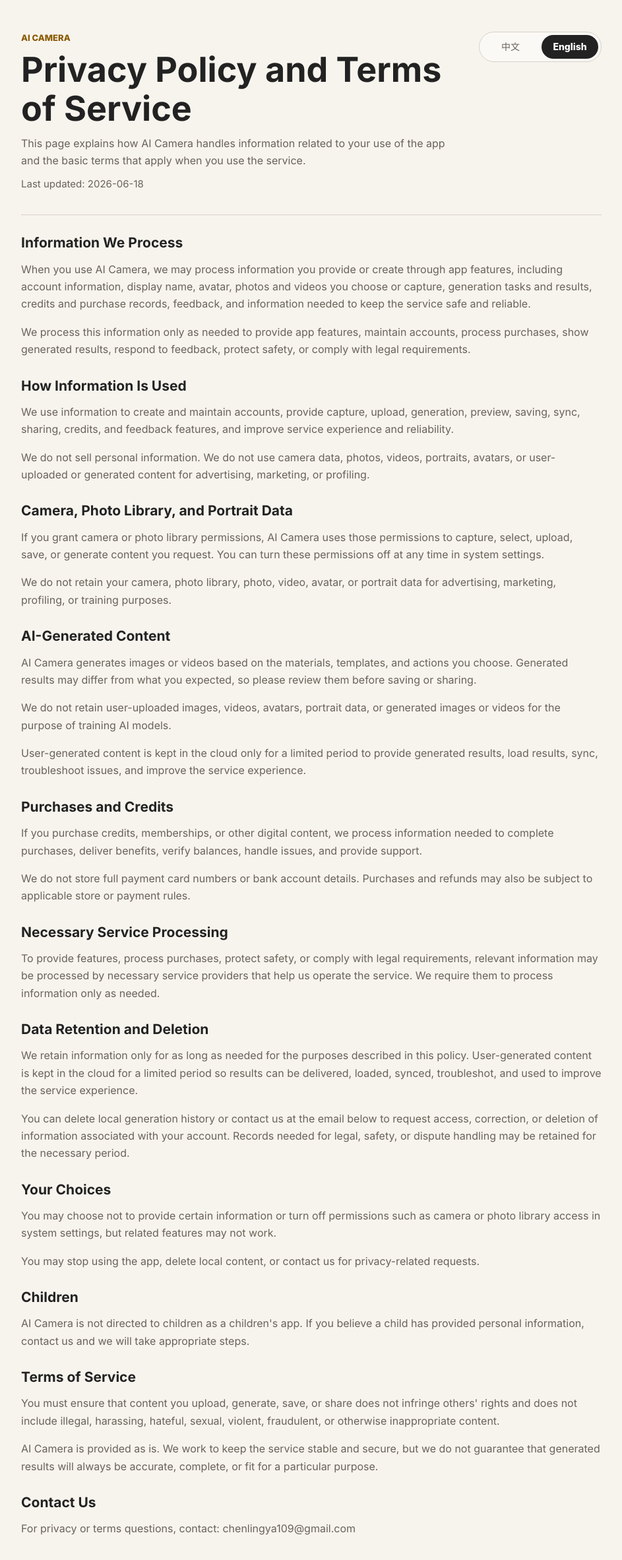
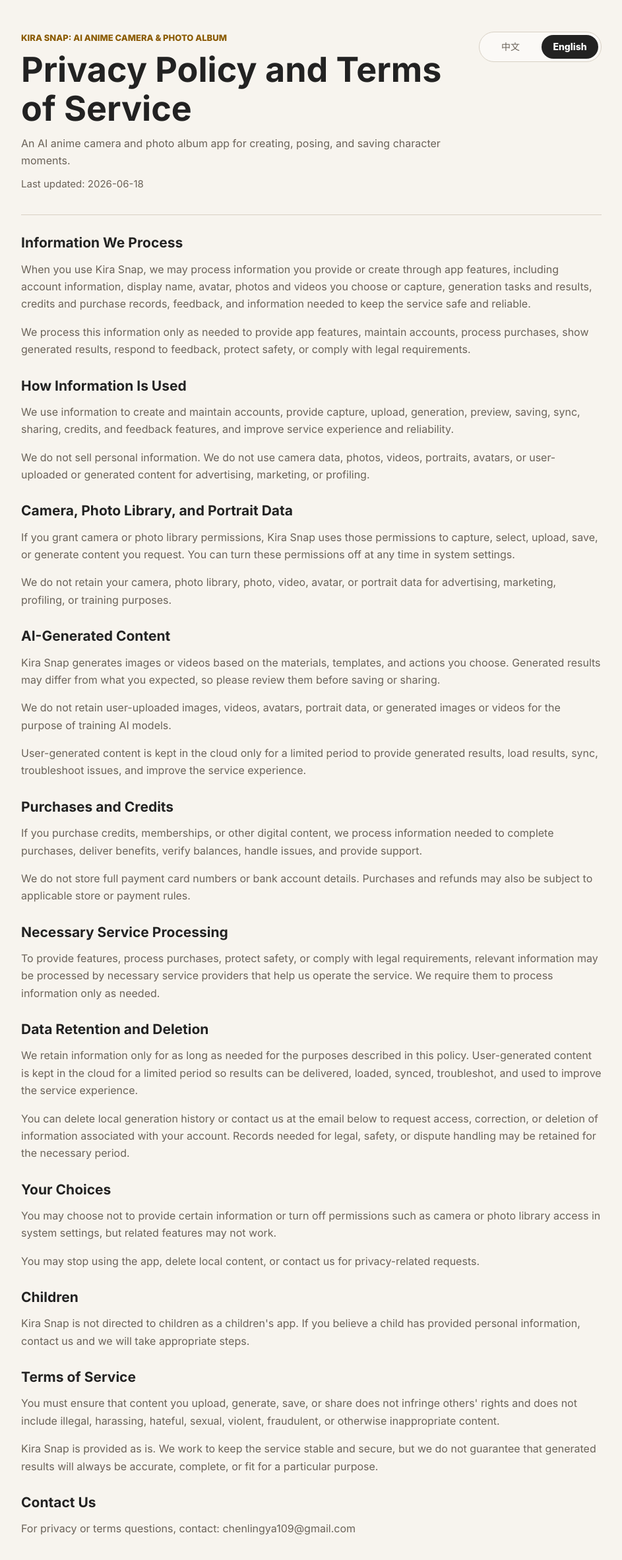
Before and after one commit to chenly11109/AI-Camera_Landing, a React (Vite) app: page /privacy/en in a window 1280 px wide. Shown: the top 2364 px of the page at 66% size, without its empty margins (168-1111 px from the left). Built offline with nearby package versions, Linux system fonts and the light colour scheme.

Commit message:
Update privacy product wording

```diff
--- a/src/pages/privacy/PrivacyPage.tsx
+++ b/src/pages/privacy/PrivacyPage.tsx
@@ -25,15 +25,16 @@
 const privacyContent: Record<Language, PrivacyContent> = {
   zh: {
     htmlLang: "zh-CN",
-    eyebrow: "AI Camera",
+    eyebrow: "Kira Snap: AI Anime Camera & Photo Album",
     title: "隐私政策与服务条款",
-    intro: "本页面说明 AI Camera 如何处理与你使用本应用相关的信息，以及使用服务时需要遵守的基本条款。",
+    intro:
+      "Kira Snap 是一款 AI 动漫相机与照片相册应用，用于创建、摆拍、保存和整理你的角色照片时刻。",
     updated: `最后更新日期：${UPDATED_DATE}`,
     sections: [
       {
         title: "我们处理的信息",
         paragraphs: [
-          "当你使用 AI Camera 时，我们可能会处理你主动提供或使用功能时产生的信息，包括账号信息、昵称、头像、你选择或拍摄的照片和视频、生成任务与结果、积分和购买记录、反馈内容，以及用于维护服务安全和稳定的必要信息。",
+          "当你使用 Kira Snap 时，我们可能会处理你主动提供或使用功能时产生的信息，包括账号信息、昵称、头像、你选择或拍摄的照片和视频、生成任务与结果、积分和购买记录、反馈内容，以及用于维护服务安全和稳定的必要信息。",
           "我们只会在提供应用功能、维护账号、处理购买、展示生成结果、响应反馈、保障安全或遵守法律要求所需的范围内处理这些信息。",
         ],
       },
@@ -47,14 +48,14 @@
       {
         title: "相机、相册与人像数据",
         paragraphs: [
-          "如果你授予相机或相册权限，AI Camera 会使用这些权限来拍摄、选择、上传、保存或生成你请求的内容。你可以随时在系统设置中关闭相关权限。",
+          "如果你授予相机或相册权限，Kira Snap 会使用这些权限来拍摄、选择、上传、保存或生成你请求的内容。你可以随时在系统设置中关闭相关权限。",
           "我们不会为了广告、营销、画像或训练目的而保留你的相机、相册、照片、视频、头像或人像数据。",
         ],
       },
       {
         title: "AI 生成内容",
         paragraphs: [
-          "AI Camera 会根据你选择的素材、模板和操作生成图片或视频。生成结果可能与你预期不同，请在保存或分享前自行确认。",
+          "Kira Snap 会根据你选择的素材、模板和操作生成图片或视频。生成结果可能与你预期不同，请在保存或分享前自行确认。",
           "用户上传的图片、视频、头像、人像数据以及生成图片或视频不会被我们为了训练 AI 模型而保留。",
           "用户生成内容只会短时间保留在云端，用于提供生成结果、结果加载、同步、问题排查和改善服务体验。",
         ],
@@ -89,14 +90,14 @@
       {
         title: "儿童",
         paragraphs: [
-          "AI Camera 并非专门面向儿童的儿童类应用。若你认为儿童向我们提供了个人信息，请联系我们，我们会采取适当措施。",
+          "Kira Snap 并非专门面向儿童的儿童类应用。若你认为儿童向我们提供了个人信息，请联系我们，我们会采取适当措施。",
         ],
       },
       {
         title: "服务条款",
         paragraphs: [
           "你应确保上传、生成、保存或分享的内容不侵犯他人权利，不包含违法、骚扰、仇恨、色情、暴力、欺诈或其他不当内容。",
-          "AI Camera 按现状提供服务。我们会努力保持服务稳定和安全，但不保证生成结果始终准确、完整或适合特定目的。",
+          "Kira Snap 按现状提供服务。我们会努力保持服务稳定和安全，但不保证生成结果始终准确、完整或适合特定目的。",
         ],
       },
       {
@@ -107,16 +108,16 @@
   },
   en: {
     htmlLang: "en",
-    eyebrow: "AI Camera",
+    eyebrow: "Kira Snap: AI Anime Camera & Photo Album",
     title: "Privacy Policy and Terms of Service",
     intro:
-      "This page explains how AI Camera handles information related to your use of the app and the basic terms that apply when you use the service.",
+      "An AI anime camera and photo album app for creating, posing, and saving character moments.",
     updated: `Last updated: ${UPDATED_DATE}`,
     sections: [
       {
         title: "Information We Process",
         paragraphs: [
-          "When you use AI Camera, we may process information you provide or create through app features, including account information, display name, avatar, photos and videos you choose or capture, generation tasks and results, credits and purchase records, feedback, and information needed to keep the service safe and reliable.",
+          "When you use Kira Snap, we may process information you provide or create through app features, including account information, display name, avatar, photos and videos you choose or capture, generation tasks and results, credits and purchase records, feedback, and information needed to keep the service safe and reliable.",
           "We process this information only as needed to provide app features, maintain accounts, process purchases, show generated results, respond to feedback, protect safety, or comply with legal requirements.",
         ],
       },
@@ -130,14 +131,14 @@
       {
         title: "Camera, Photo Library, and Portrait Data",
         paragraphs: [
-          "If you grant camera or photo library permissions, AI Camera uses those permissions to capture, select, upload, save, or generate content you request. You can turn these permissions off at any time in system settings.",
+          "If you grant camera or photo library permissions, Kira Snap uses those permissions to capture, select, upload, save, or generate content you request. You can turn these permissions off at any time in system settings.",
           "We do not retain your camera, photo library, photo, video, avatar, or portrait data for advertising, marketing, profiling, or training purposes.",
         ],
       },
       {
         title: "AI-Generated Content",
         paragraphs: [
-          "AI Camera generates images or videos based on the materials, templates, and actions you choose. Generated results may differ from what you expected, so please review them before saving or sharing.",
+          "Kira Snap generates images or videos based on the materials, templates, and actions you choose. Generated results may differ from what you expected, so please review them before saving or sharing.",
           "We do not retain user-uploaded images, videos, avatars, portrait data, or generated images or videos for the purpose of training AI models.",
           "User-generated content is kept in the cloud only for a limited period to provide generated results, load results, sync, troubleshoot issues, and improve the service experience.",
         ],
@@ -172,14 +173,14 @@
       {
         title: "Children",
         paragraphs: [
-          "AI Camera is not directed to children as a children's app. If you believe a child has provided personal information, contact us and we will take appropriate steps.",
+          "Kira Snap is not directed to children as a children's app. If you believe a child has provided personal information, contact us and we will take appropriate steps.",
         ],
       },
       {
         title: "Terms of Service",
         paragraphs: [
           "You must ensure that content you upload, generate, save, or share does not infringe others' rights and does not include illegal, harassing, hateful, sexual, violent, fraudulent, or otherwise inappropriate content.",
-          "AI Camera is provided as is. We work to keep the service stable and secure, but we do not guarantee that generated results will always be accurate, complete, or fit for a particular purpose.",
+          "Kira Snap is provided as is. We work to keep the service stable and secure, but we do not guarantee that generated results will always be accurate, complete, or fit for a particular purpose.",
         ],
       },
       {
```
